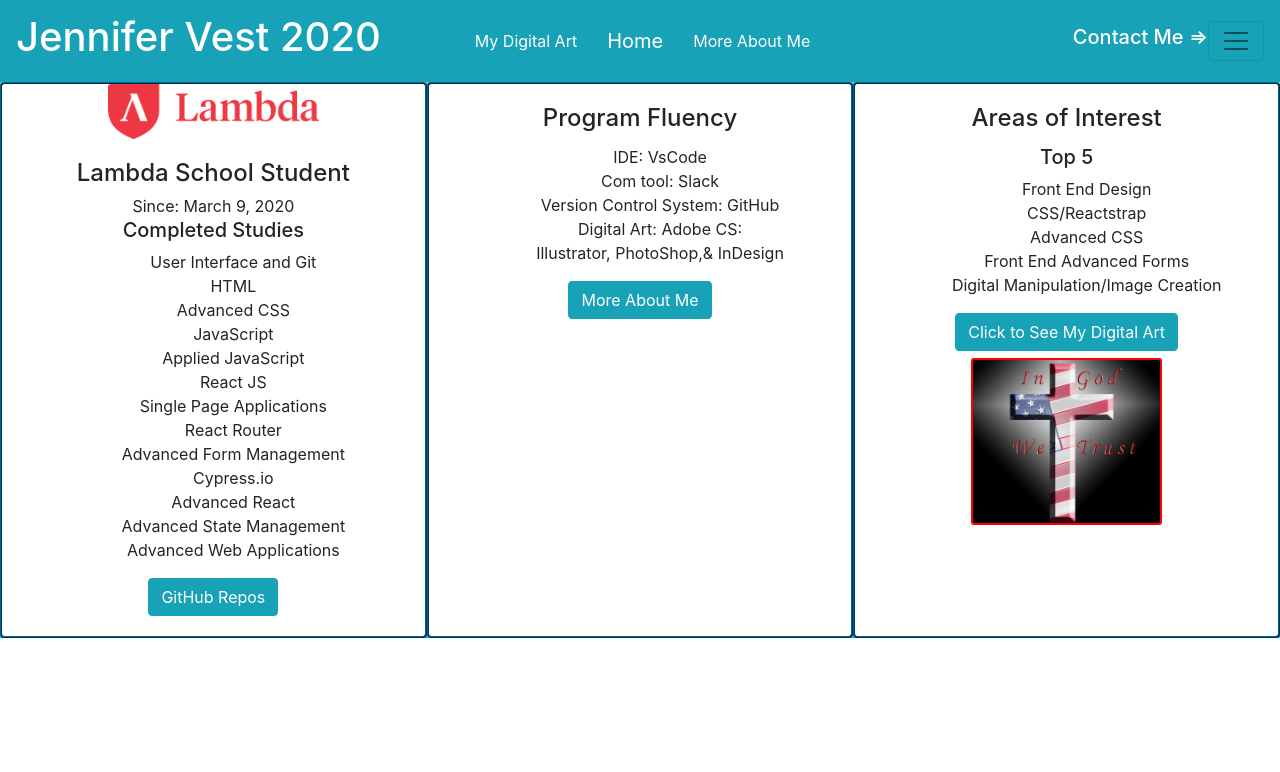
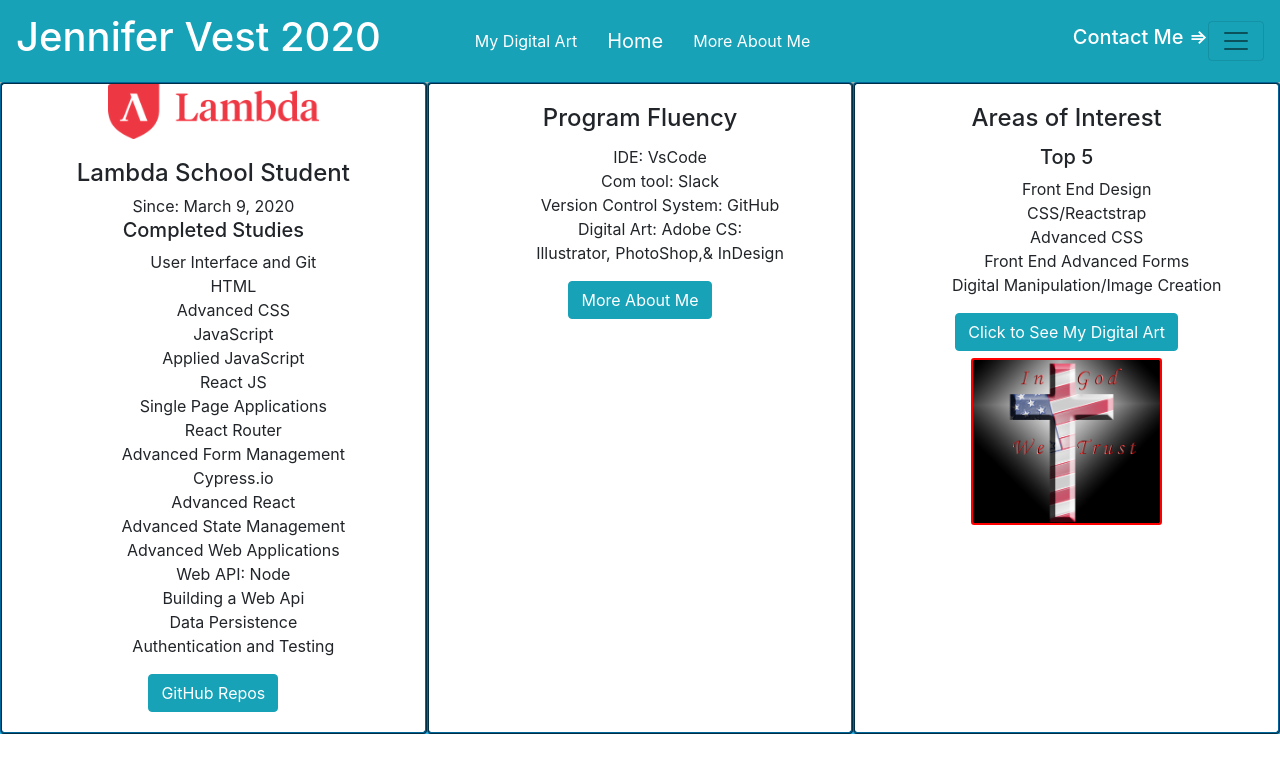
Before and after one commit to JenVest2020/Jdvresume2020, a React (Create React App) app in the folder jdvresume2020/: page / in a window 1280 px wide. Shown: the top 772 px of the page. Built offline with nearby package versions, Linux system fonts and the light colour scheme.

Commit message:
added backend completed courses to homepage

```diff
--- a/jdvresume2020/src/App.js
+++ b/jdvresume2020/src/App.js
@@ -37,6 +37,10 @@ const App = () => {
                   <li>Advanced React</li>
                   <li>Advanced State Management</li>
                   <li>Advanced Web Applications</li>
+                  <li>Web API: Node</li>
+                  <li>Building a Web Api</li>
+                  <li>Data Persistence</li>
+                  <li>Authentication and Testing</li>
                 </ul>
               </CardText>
               <Button href='https://github.com/JenVest2020' color='info' >
```
